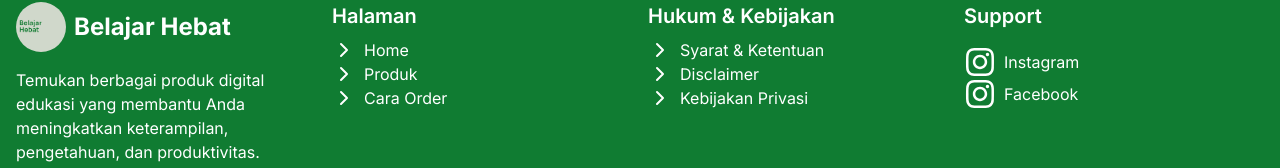
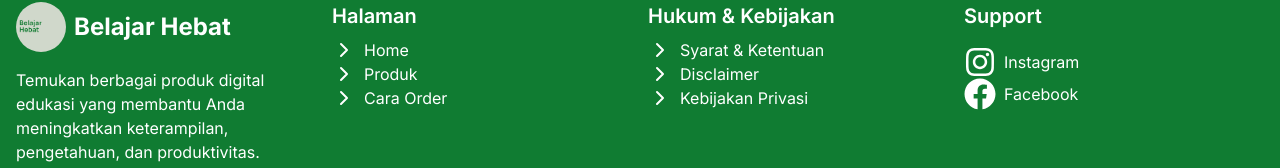
Before and after one commit to codewithpandu/belajarhebat, a Next.js app: page / in a window 1280 px wide. Shown: the part 2601-2769 px from the top of the page. Built offline with nearby package versions, Linux system fonts and the light colour scheme.

Commit message:
edit: icon

```diff
--- a/src/components/footer.tsx
+++ b/src/components/footer.tsx
@@ -1,7 +1,7 @@
 import { ChevronRight } from "lucide-react";
 import Image from "next/image";
 import Link from "next/link";
-import { FaInstagram } from "react-icons/fa";
+import { FaFacebook, FaInstagram } from "react-icons/fa";
 
 export default function Footer() {
   return (
@@ -82,7 +82,7 @@ export default function Footer() {
               Instagram
             </Link>
             <Link href="#" className="flex gap-2 items-center hover:ms-2">
-              <FaInstagram className="size-8" />
+              <FaFacebook className="size-8" />
               Facebook
             </Link>
           </div>
```
